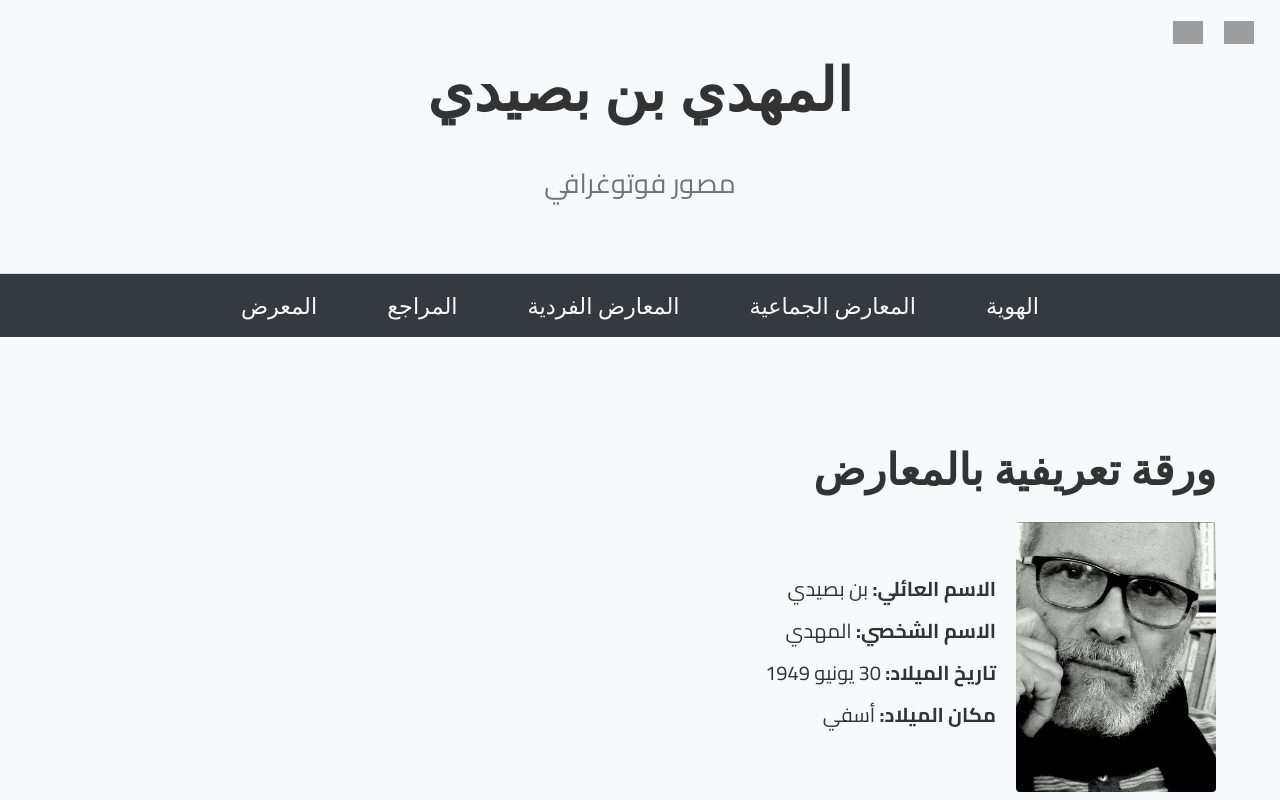
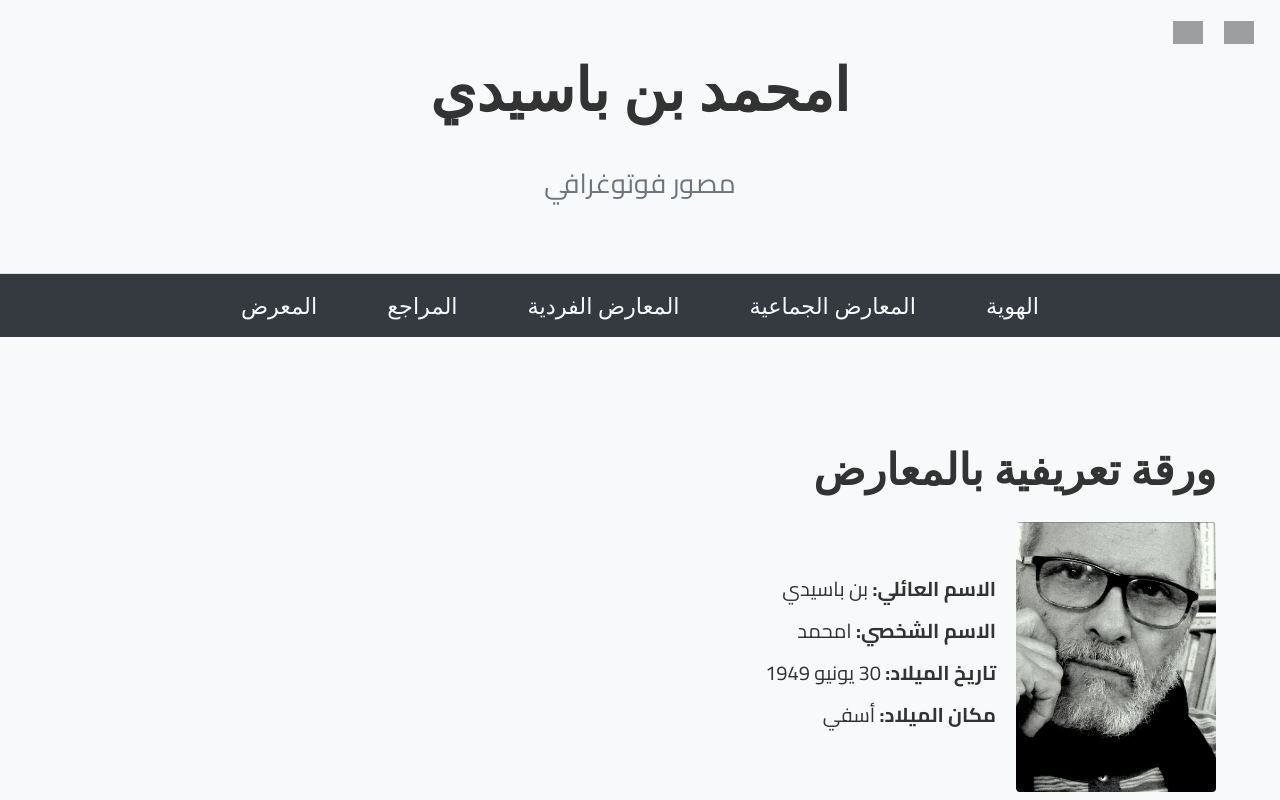
Before and after one commit to Yoann-dev0711/mhammed.benbassidi, a plain HTML site: page index.html in a window 1280 px wide. Shown: the top 800 px of the page. Drawn offline with nearby package versions, Linux system fonts and the light colour scheme; grey boxes are pictures that could not be loaded.

Commit message:
Update index.html

```diff
--- a/index.html
+++ b/index.html
@@ -5,12 +5,12 @@
     <meta name="viewport" content="width=device-width, initial-scale=1.0">
 	<meta charset="UTF-8">
     <meta name="viewport" content="width=device-width, initial-scale=1.0">
-	<meta property="og:title" content="M'hammed BEN BASSIDI - المهدي بن بصيدي">
+	<meta property="og:title" content="M'hammed BEN BASSIDI - امحمد بن باسيدي">
     <meta property="og:description" content="M'hammed BEN BASSIDI - Photographe">
     <meta property="og:image" content="https://yoann-dev0711.github.io/mhammed.benbassidi/Cat.JPG">
     <meta property="og:url" content="https://yoann-dev0711.github.io/mhammed.benbassidi">
     <meta property="og:type" content="website">
-    <title>المهدي بن بصيدي</title>
+    <title>امحمد بن باسيدي</title>
     <link href="https://fonts.googleapis.com/css2?family=Cairo:wght@400;700&family=Playfair+Display:wght@400;700&family=Open+Sans:wght@300;400;600&display=swap" rel="stylesheet">
     <style>
         :root {
@@ -274,7 +274,7 @@
             <span></span>
             <span></span>
         </div>
-        <h1 id="title">المهدي بن بصيدي</h1>
+        <h1 id="title">امحمد بن باسيدي</h1>
         <p id="subtitle">مصور فوتوغرافي</p>
     </header>
     <nav>
@@ -292,8 +292,8 @@
             <div class="identity-info">
                 <img src="Cat.JPG" alt="المهدي بن بصيدي" class="identity-photo">
                 <ul class="info-list">
-                    <li><strong>الاسم العائلي:</strong> بن بصيدي</li>
-                    <li><strong>الاسم الشخصي:</strong> المهدي</li>
+                    <li><strong>الاسم العائلي:</strong> بن باسيدي </li>
+                    <li><strong>الاسم الشخصي:</strong>امحمد</li>
                     <li><strong>تاريخ الميلاد:</strong> 30 يونيو 1949</li>
                     <li><strong>مكان الميلاد:</strong> أسفي</li>
                 </ul>
@@ -315,11 +315,11 @@
         <section id="individual-exhibitions">
             <h2 id="individual-title">المعارض الفردية</h2>
             <ul id="individual-list">
-                <li>1995 مايو المجمع التقافي سيدي بليوط الدار البيضاء</li>
-                <li>1995 يناير/فبراير المعرض الاداب بنمسيك الدار البيضاء</li>
+                <li>مايو 1995  المجمع التقافي سيدي بليوط الدار البيضاء</li>
+                <li>يناير/فبراير1995  المعرض الاداب بنمسيك الدار البيضاء</li>
                 <li>1994 الدورة الخامسة للمعرض الدولي للكتاب الدار البيضاء</li>
                 <li>1993 يناير/فبراير غاليري البديع مكناس</li>
-                <li>1990 يناير غاليري بيرلوتشي طوان</li>
+                <li>1990 يناير غاليري بيرلوتشي طوان </li>
                 <li>1989 يونيو/يوليو معرض الكتاب للتصوير الفوتوغرافي</li>
                 <li>1986 المؤتمر الوطني للكونفدرالية الديمقراطية للشغل</li>
             </ul>
@@ -392,7 +392,7 @@
                     <p class="copyright-notice">© M'hammed Ben Bassidi</p>
                 </div>
 				<div class="gallery-item">
-                    <img src="68 .JPG" alt="Photo 6">
+                    <img src="68 .JPG" alt="Photo 6">là
                     <p class="copyright-notice">© M'hammed Ben Bassidi</p>
                 </div>
 				<div class="gallery-item">
@@ -407,7 +407,7 @@
         </section>
     </div>
     <footer>
-        <p id="copyright">&copy; 2023 المهدي بن بصيدي</p>
+        <p id="copyright">&copy; 2025 امحمد بن باسيدي</p>
     </footer>
     <script>
         // Toggle menu for mobile
@@ -425,7 +425,7 @@
                 document.body.classList.add('ar');
                 document.body.setAttribute('lang', 'ar');
                 document.body.setAttribute('dir', 'rtl');
-                document.getElementById('title').textContent = 'المهدي بن بصيدي';
+                document.getElementById('title').textContent = 'امحمد بن باسيدي';
                 document.getElementById('subtitle').textContent = 'مصور فوتوغرافي';
                 document.getElementById('nav-identity').textContent = 'الهوية';
                 document.getElementById('nav-collective').textContent = 'المعارض الجماعية';
@@ -434,8 +434,8 @@
                 document.getElementById('nav-gallery').textContent = 'المعرض';
                 document.getElementById('identity-title').textContent = 'ورقة تعريفية بالمعارض';
                 document.querySelector('.info-list').innerHTML = `
-                    <li><strong>الاسم العائلي:</strong> بن بصيدي</li>
-                    <li><strong>الاسم الشخصي:</strong> المهدي</li>
+                    <li><strong>الاسم العائلي:</strong> بن باسيدي</li>
+                    <li><strong>الاسم الشخصي:</strong> امحمد</li>
                     <li><strong>تاريخ الميلاد:</strong> 30 يونيو 1949</li>
                     <li><strong>مكان الميلاد:</strong> أسفي</li>
                 `;
@@ -468,7 +468,7 @@
                 `;
                 document.getElementById('copyright').textContent = '&copy; 2023 المهدي بن بصيدي';
                 document.querySelectorAll('.copyright-notice').forEach(function(el) {
-                    el.textContent = '© المهدي بن بصيدي';
+                    el.textContent = '©امحمد بن باسيدي';
                 });
             } else {
                 document.body.classList.remove('ar');
```
